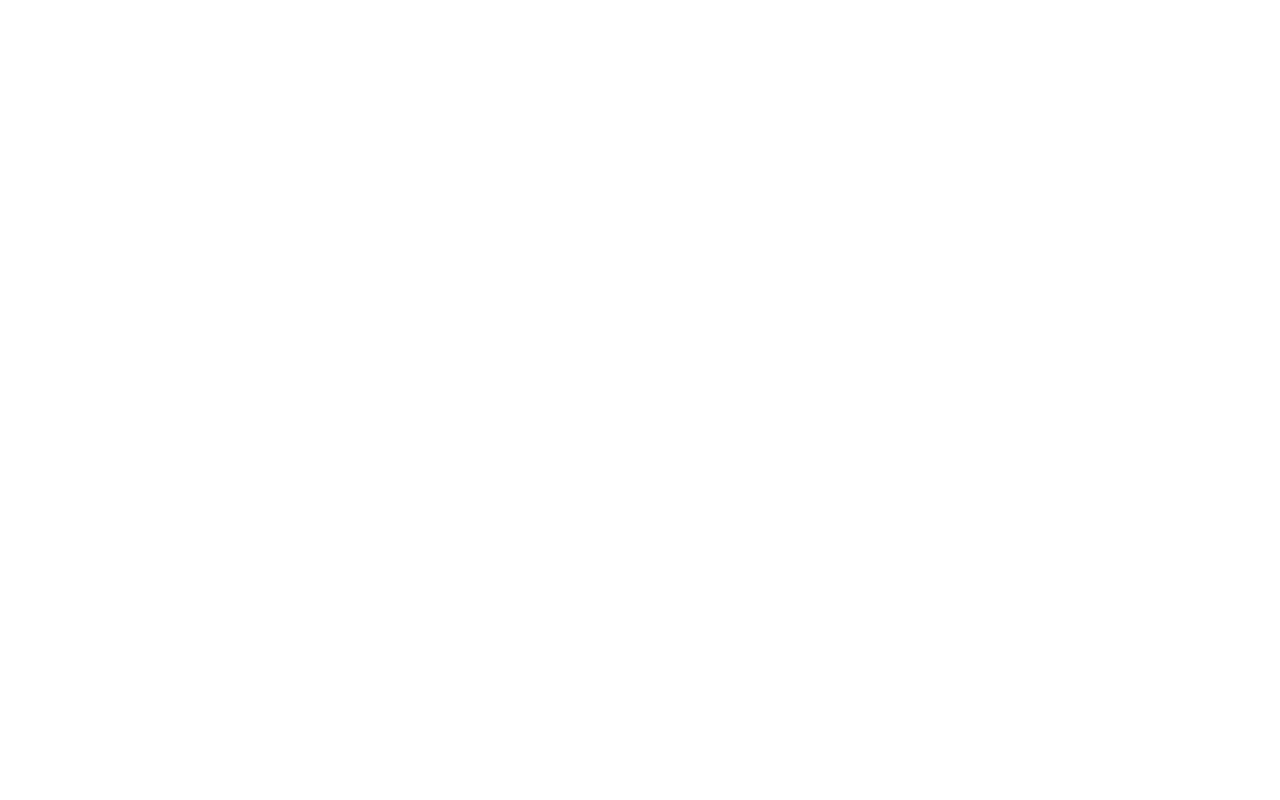
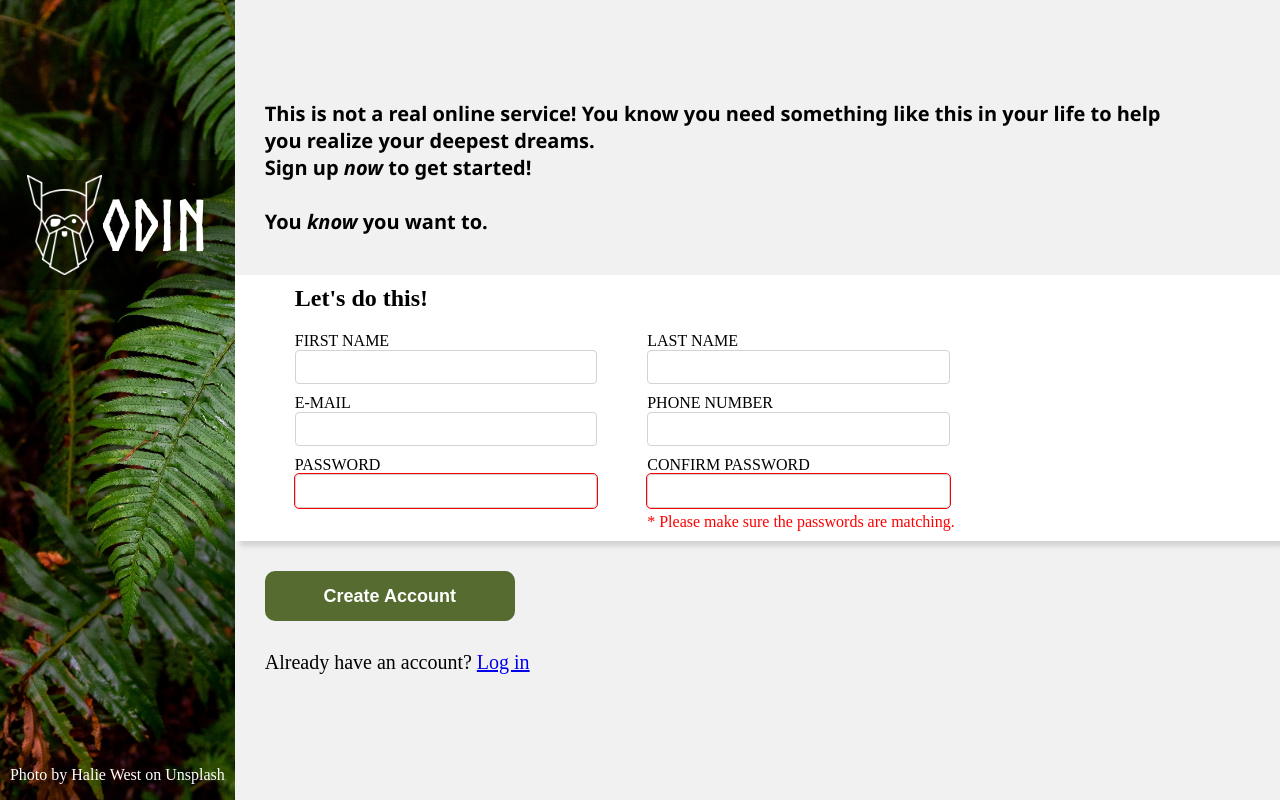
Before and after one commit to Miriael/odin-sign-up-form, a plain HTML site: page index.html in a window 1280 px wide. Drawn offline with Linux system fonts and the light colour scheme.

Commit message:
Style the form, add password validation

```diff
--- a/index.html
+++ b/index.html
@@ -4,11 +4,59 @@
   <meta charset="UTF-8">
   <meta http-equiv="X-UA-Compatible" content="IE=edge">
   <meta name="viewport" content="width=device-width, initial-scale=1.0">
-  <script src="script.js"></script>
-  <link ref="stylesheet" href="style.css">
+  <script src="script.js" defer></script>
+  <link rel="stylesheet" href="style.css">
   <title>Sign-up Form</title>
 </head>
 <body>
-
+  <div class="sidebar">
+      <div class="sidebar__logo">
+        <img src="img/odin-lined.png" height="100">
+        <p>ODIN</p>
+      </div>
+      <p>Photo by Halie West on Unsplash</p>
+    </div>
+  </div>
+  <div class="content">
+    <div class="content__header">This is not a real online service! You know you need something like this in
+      your life to help you realize your deepest dreams.<br>
+      Sign up <em>now</em> to get started!<br><br>
+      You <em>know</em> you want to.
+    </div>
+    <div class="content__form">
+      <p>Let's do this!</p>
+      <form id="new_account" action="index.html" method="post">
+        <div class="content__form__input">
+          <label for="user_first-name">FIRST NAME</label>
+          <input type="text" id="user_first-name" required>
+        </div>
+        <div class="content__form__input">
+          <label for="user_first-name">LAST NAME</label>
+          <input type="text" id="user_last-name" required>
+        </div>
+        <div class="content__form__input">
+          <label for="user_email">E-MAIL</label>
+          <input type="email" id="user_email" required>
+        </div>
+        <div class="content__form__input">
+          <label for="user_phone-number">PHONE NUMBER</label>
+          <input type="tel" id="user_phone-number" required>
+        </div>
+        <div class="content__form__input">
+          <label for="user_password">PASSWORD</label>
+          <input type="password" id="user_password" required class="error">
+        </div>
+        <div class="content__form__input">
+          <label for="user_retyped-password">CONFIRM PASSWORD</label>
+          <input type="password" id="user_retyped-password" required class="error">
+          <span class="error" id="error" aria-live="polite">* Please make sure the passwords are matching.</span>
+        </div>
+      </form>
+    </div>
+    <div class="content__footer">
+      <button type="submit" form="new_account">Create Account</button>
+      <p>Already have an account? <a href="index.html">Log in</a></p>
+    </div>
+  </div>
 </body>
 </html>
--- a/script.js
+++ b/script.js
@@ -0,0 +1,25 @@
+let password = document.querySelector("#user_password");
+let retyped_password = document.querySelector("#user_retyped-password");
+let error = document.querySelector("#error");
+
+function check() {
+  if (password.value == retyped_password.value) {
+    password.classList.remove("error");
+    retyped_password.classList.remove("error");
+    error.style.display = "none";
+    password.setCustomValidity("");
+    retyped_password.setCustomValidity("");
+  } else {
+    password.setCustomValidity("The passwords aren't matching.");
+    retyped_password.setCustomValidity("The passwords aren't matching.");
+    if (!(password.classList.contains("error"))) {
+      password.classList.add("error");
+      retyped_password.classList.add("error");
+      error.style.display = "inline";
+    };
+  };
+};
+
+password.addEventListener('input', () => check());
+
+retyped_password.addEventListener('input', () => check());
--- a/style.css
+++ b/style.css
@@ -0,0 +1,132 @@
+@font-face {
+  font-family: Norse-Bold;
+  src: url(./fonts/Norse-Bold.otf);
+}
+
+
+body {
+  padding: 0px;
+  margin: 0px;
+  display: flex;
+}
+
+.sidebar {
+  width: 40vw;
+  height: 100vh;
+  background-image: url("img/halie-west-25xggax4bSA-unsplash.jpg");
+  background-size: cover;
+  display: flex;
+  flex-direction: column;
+  justify-content: space-between;
+  align-items: center;
+}
+
+.sidebar p {
+  color: white;
+}
+
+.sidebar__logo {
+  margin-top: 20vh;
+  display: flex;
+  align-items: center;
+  justify-content: center;
+  background: rgba(0, 0, 0, 0.4);
+  width: 100%;
+  height: 130px;
+}
+
+.sidebar__logo p {
+  font-family: Norse-Bold;
+  font-size: 70px;
+  color: white;
+}
+
+.content {
+  display: flex;
+  flex-direction: column;
+  background-color: rgb(241, 241, 241);
+}
+
+.content__header {
+  padding: 100px 100px 40px 30px;;
+  font-size:20px;
+  font-weight: bold;
+  font-family: 'Segoe UI', Tahoma, Geneva, Verdana, sans-serif;
+}
+
+.content__form {
+  background-color: white;
+  box-shadow: 5px 5px 5px lightgrey;
+  padding: 10px 150px 10px 60px;
+  margin-bottom: 30px;
+}
+
+.content__form p {
+  font-size: 24px;
+  font-weight: bold;
+  margin: 0px;
+}
+
+form {
+  margin-top: 20px;
+  display: flex;
+  flex-wrap: wrap;
+  column-gap: 50px;
+  row-gap: 10px;
+}
+
+.content__form__input {
+  display:flex;
+  flex-direction: column;
+}
+
+.content__footer {
+  margin-left: 30px;
+}
+
+button {
+  height: 50px;
+  width: 250px;
+  background-color: darkolivegreen;
+  border-radius: 10px;
+  border: none;
+  color: white;
+  font-size: 18px;
+  font-weight: bold;
+}
+
+.content__footer p {
+  margin-top: 30px;
+  font-size: 20px;
+}
+
+input {
+  -webkit-appearance: none;
+  appearance: none;
+  border: 1px solid lightgray;
+  border-radius: 4px;
+  height: 30px;
+  width: 40ch;
+}
+
+input:hover {
+  outline: blue solid 1px;
+}
+
+input:focus {
+  outline: blue solid 2px;
+  box-shadow: 8px 8px 10px lightgray
+}
+
+input.error {
+  outline: red solid 1px;
+}
+
+input.error:focus {
+  outline: red solid 2px;
+}
+
+span.error {
+  margin-top: 5px;
+  color: red;
+}
```
Also changed, not shown: fonts/Norse-Bold.otf (added), img/halie-west-25xggax4bSA-unsplash.jpg (added), img/odin-lined.png (added).
